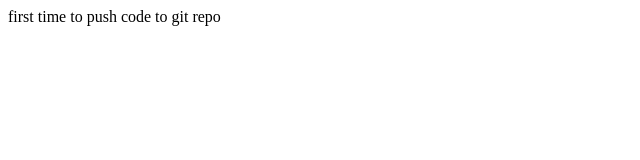
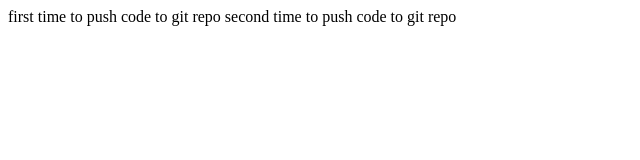
Before and after one commit to xwchencdleo/wishcity2, a plain HTML site: page index.html in a window 1280 px wide. Shown: the whole page, without its empty margins (0-640 px from the left). Drawn offline with Linux system fonts and the light colour scheme.

Commit message:
second timep

```diff
--- a/index.html
+++ b/index.html
@@ -6,5 +6,7 @@
 </head>
 <body>
 first time to push code to git repo
+
+second time to push code to git repo
 </body>
 </html>
```
